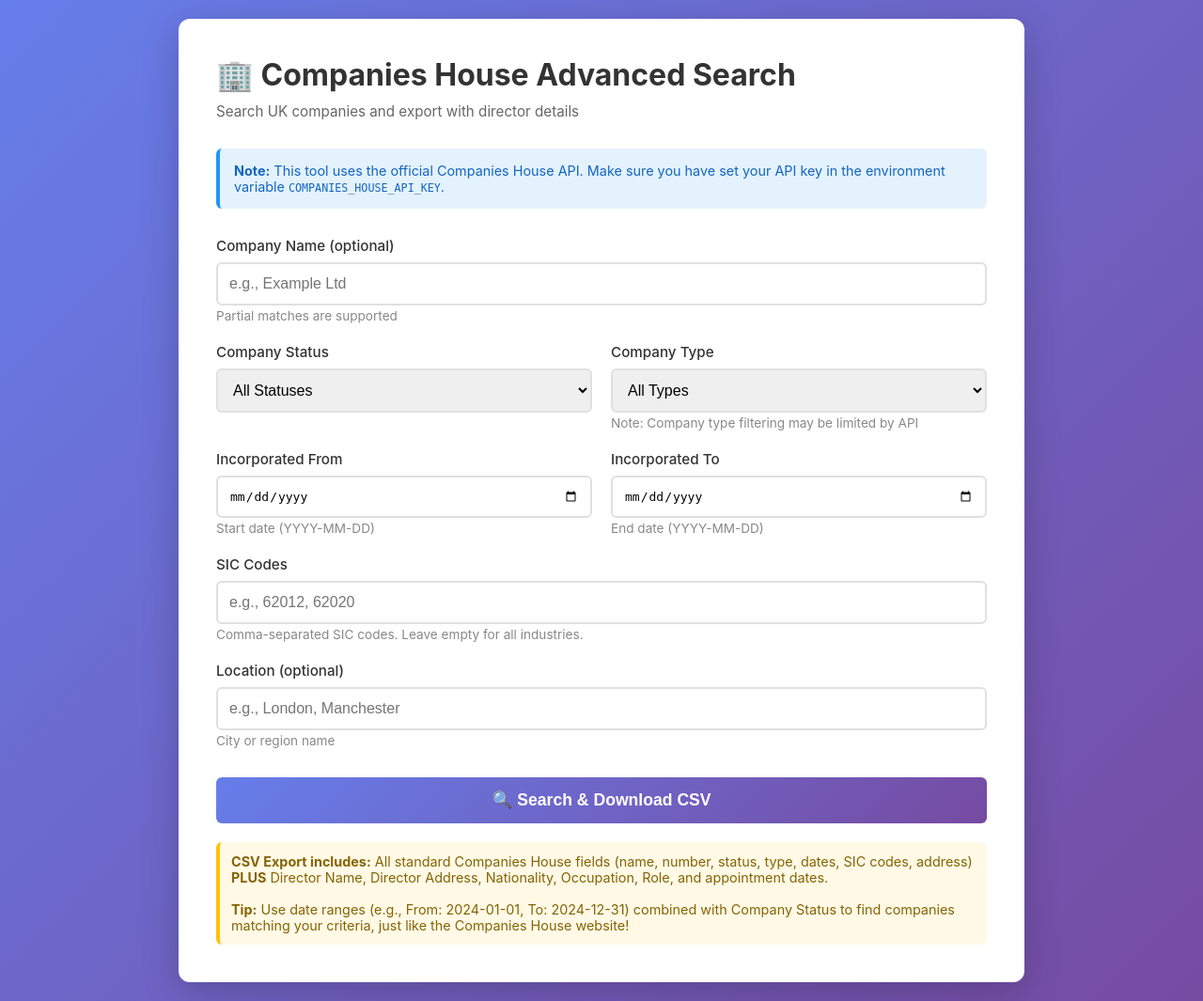
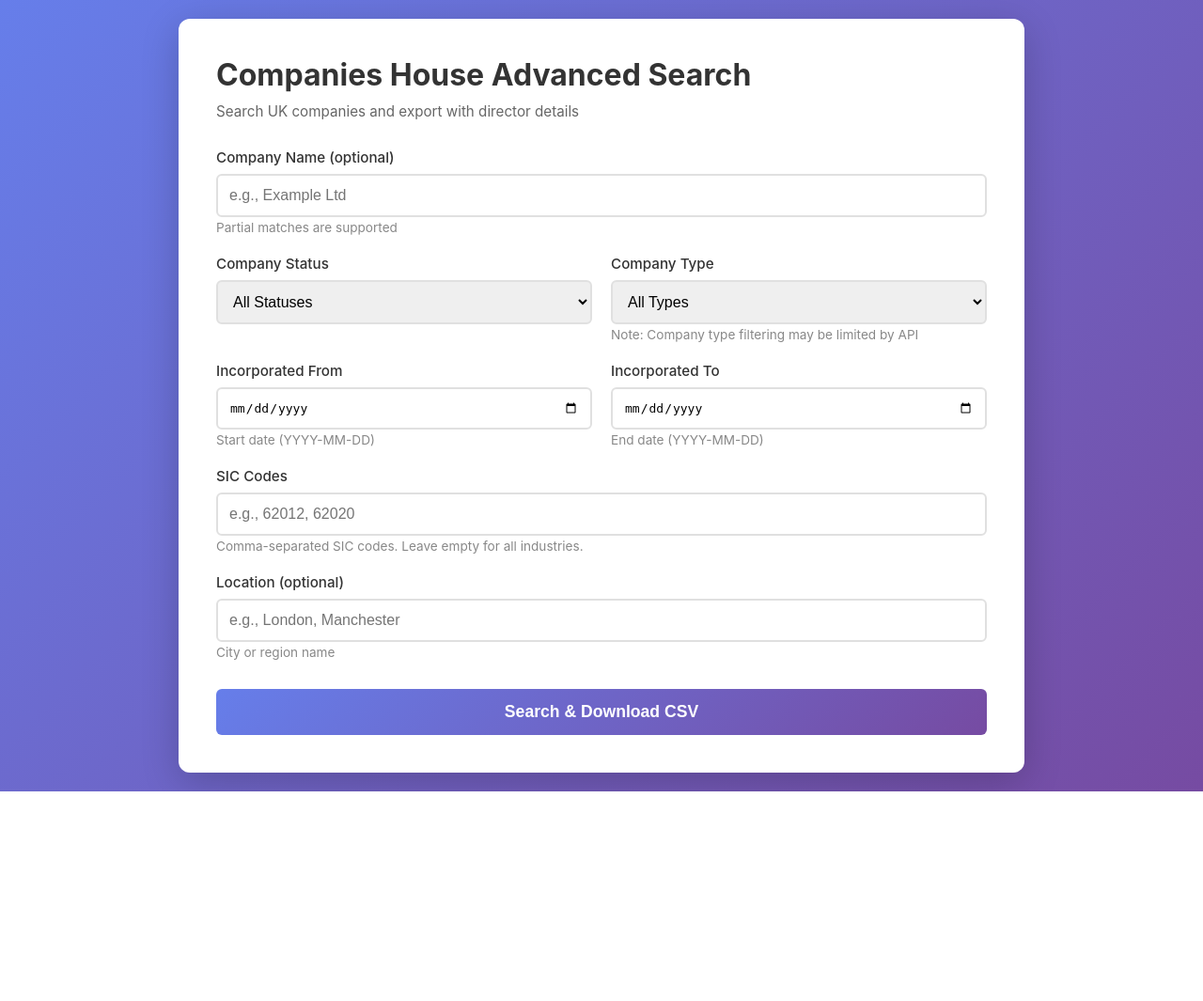
Before and after one commit to miguel-so/compamy-house-csv, a Flask app: page / in a window 1280 px wide. Shown: the whole page at 94% size. After the commit the page ends 842 px from the top, so only its background shows below. Run offline with Flask 3, Linux system fonts and the light colour scheme.

Commit message:
fix style

```diff
--- a/templates/index.html
+++ b/templates/index.html
@@ -171,12 +171,8 @@
 </head>
 <body>
     <div class="container">
-        <h1>🏢 Companies House Advanced Search</h1>
+        <h1>Companies House Advanced Search</h1>
         <p class="subtitle">Search UK companies and export with director details</p>
-
-        <div class="info-box">
-            <strong>Note:</strong> This tool uses the official Companies House API. Make sure you have set your API key in the environment variable <code>COMPANIES_HOUSE_API_KEY</code>.
-        </div>
 
         <div class="error-message" id="errorMessage"></div>
 
@@ -243,7 +239,7 @@
             </div>
 
             <button type="submit" class="submit-btn" id="submitBtn">
-                🔍 Search & Download CSV
+                 Search & Download CSV
             </button>
 
             <div class="loading" id="loading">
@@ -252,12 +248,6 @@
                 <small>This may take a moment depending on the number of results.</small></p>
             </div>
         </form>
-
-        <div class="note">
-            <strong>CSV Export includes:</strong> All standard Companies House fields (name, number, status, type, dates, SIC codes, address) <strong>PLUS</strong> Director Name, Director Address, Nationality, Occupation, Role, and appointment dates.
-            <br><br>
-            <strong>Tip:</strong> Use date ranges (e.g., From: 2024-01-01, To: 2024-12-31) combined with Company Status to find companies matching your criteria, just like the Companies House website!
-        </div>
     </div>
 
     <script>
```
Also changed, not shown: USAGE.md (+1 -1 lines), README.md, 1 other file.
